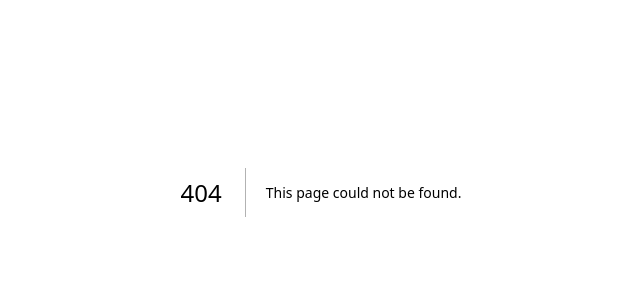
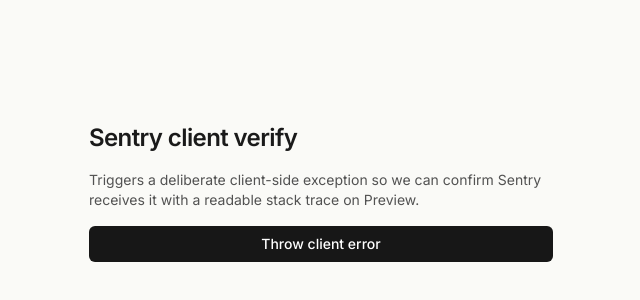
Before and after one commit to asumacodes/listener, a Next.js app: page /debug/sentry in a window 1280 px wide. Before the commit this address had no page. Shown: the part 208-508 px from the top of the page, without its empty margins (319-959 px from the left). Built offline with nearby package versions, Linux system fonts and the light colour scheme.

Commit message:
feat: sentry init and configured

```diff
--- /dev/null
+++ b/app/api/debug/sentry/route.ts
@@ -0,0 +1,13 @@
+import { NextResponse } from "next/server";
+
+/**
+ * Deliberate server error for Sentry verification (Phase 1 / Phase 6).
+ * Available in development and Vercel Preview only — 404 in production.
+ */
+export const GET = () => {
+  if (process.env.VERCEL_ENV === "production") {
+    return NextResponse.json({ error: "Not found" }, { status: 404 });
+  }
+
+  throw new Error("Sentry API verify: deliberate server error");
+};
--- /dev/null
+++ b/app/debug/sentry/SentryClientDebugPage.tsx
@@ -0,0 +1,41 @@
+"use client";
+
+import * as Sentry from "@sentry/nextjs";
+import { useState } from "react";
+
+/**
+ * Deliberate client error for Sentry verification (Phase 1 / Phase 6).
+ * Available in development and Vercel Preview only — blank 404 shell in production
+ * is handled by the server page wrapper.
+ */
+export default function SentryClientDebugPage() {
+  const [armed, setArmed] = useState(false);
+
+  if (armed) {
+    throw new Error("Sentry client verify: deliberate client error");
+  }
+
+  return (
+    <main className="mx-auto flex min-h-dvh max-w-lg flex-col justify-center gap-4 px-6 py-16">
+      <h1 className="text-2xl font-semibold tracking-tight">
+        Sentry client verify
+      </h1>
+      <p className="text-sm text-neutral-600">
+        Triggers a deliberate client-side exception so we can confirm Sentry
+        receives it with a readable stack trace on Preview.
+      </p>
+      <button
+        type="button"
+        className="rounded-md bg-neutral-900 px-4 py-2 text-sm font-medium text-white"
+        onClick={() => {
+          Sentry.captureException(
+            new Error("Sentry client verify: captureException")
+          );
+          setArmed(true);
+        }}
+      >
+        Throw client error
+      </button>
+    </main>
+  );
+}
--- /dev/null
+++ b/app/debug/sentry/page.tsx
@@ -0,0 +1,14 @@
+import { notFound } from "next/navigation";
+
+import SentryClientDebugPage from "./SentryClientDebugPage";
+
+/**
+ * Preview/dev-only debug surface for Phase 1 Sentry verification.
+ */
+export default function DebugSentryPage() {
+  if (process.env.VERCEL_ENV === "production") {
+    notFound();
+  }
+
+  return <SentryClientDebugPage />;
+}
--- /dev/null
+++ b/app/global-error.tsx
@@ -0,0 +1,27 @@
+"use client";
+
+import * as Sentry from "@sentry/nextjs";
+import NextError from "next/error";
+import { useEffect } from "react";
+
+export default function GlobalError({
+  error,
+}: {
+  error: Error & { digest?: string };
+}) {
+  useEffect(() => {
+    Sentry.captureException(error);
+  }, [error]);
+
+  return (
+    <html>
+      <body>
+        {/* `NextError` is the default Next.js error page component. Its type
+            definition requires a `statusCode` prop. However, since the App Router
+            does not expose status codes for errors, we simply pass 0 to render a
+            generic error message. */}
+        <NextError statusCode={0} />
+      </body>
+    </html>
+  );
+}
--- /dev/null
+++ b/instrumentation-client.ts
@@ -0,0 +1,6 @@
+// Next.js App Router client instrumentation entry — loads shared client Sentry init.
+// https://docs.sentry.io/platforms/javascript/guides/nextjs/
+
+import "./sentry.client.config";
+
+export { onRouterTransitionStart } from "./sentry.client.config";
--- /dev/null
+++ b/instrumentation.ts
@@ -0,0 +1,13 @@
+import * as Sentry from "@sentry/nextjs";
+
+export async function register() {
+  if (process.env.NEXT_RUNTIME === "nodejs") {
+    await import("./sentry.server.config");
+  }
+
+  if (process.env.NEXT_RUNTIME === "edge") {
+    await import("./sentry.edge.config");
+  }
+}
+
+export const onRequestError = Sentry.captureRequestError;
--- a/lib/supabase/proxy.ts
+++ b/lib/supabase/proxy.ts
@@ -48,9 +48,12 @@
   const isAuthRoute =
     pathname.startsWith("/login") || pathname.startsWith("/auth");
   const isApiRoute = pathname.startsWith("/api/");
+  // Preview-gated Sentry verify UI + tunnel (Phase 1 / Phase 6)
+  const isSentryPublicRoute =
+    pathname.startsWith("/debug/sentry") || pathname.startsWith("/monitoring");
 
   // Unauthenticated -> push to /login (pages only; API routes return their own 401)
-  if (!user && !isAuthRoute && !isApiRoute) {
+  if (!user && !isAuthRoute && !isApiRoute && !isSentryPublicRoute) {
     const url = request.nextUrl.clone();
     url.pathname = "/login";
     return NextResponse.redirect(url);
--- a/next.config.ts
+++ b/next.config.ts
@@ -1,11 +1,52 @@
 import withPWA from "next-pwa";
+import { withSentryConfig } from "@sentry/nextjs";
 
 const nextConfig = {
   turbopack: {},
 } satisfies import("next").NextConfig;
 
-export default withPWA({
+const withPwaConfig = withPWA({
   dest: "public",
   disable: process.env.NODE_ENV === "development",
   importScripts: ["/push-sw.js"],
 })(nextConfig as unknown as Parameters<ReturnType<typeof withPWA>>[0]);
+
+export default withSentryConfig(withPwaConfig, {
+  // For all available options, see:
+  // https://www.npmjs.com/package/@sentry/webpack-plugin#options
+
+  org: "murmur-cr",
+  project: "javascript-nextjs",
+
+  // Auth token for source map uploads (Vercel / .env.sentry-build-plugin)
+  authToken: process.env.SENTRY_AUTH_TOKEN,
+
+  // Only print logs for uploading source maps in CI
+  silent: !process.env.CI,
+
+  // For all available options, see:
+  // https://docs.sentry.io/platforms/javascript/guides/nextjs/manual-setup/
+
+  // Upload a larger set of source maps for prettier stack traces (increases build time)
+  widenClientFileUpload: true,
+
+  // Route browser requests to Sentry through a Next.js rewrite to circumvent ad-blockers.
+  // This can increase your server load as well as your hosting bill.
+  // Note: Check that the configured route will not match with your Next.js middleware, otherwise reporting of client-
+  // side errors will fail.
+  tunnelRoute: "/monitoring",
+
+  webpack: {
+    // Enables automatic instrumentation of Vercel Cron Monitors. (Does not yet work with App Router route handlers.)
+    // See the following for more information:
+    // https://docs.sentry.io/product/crons/
+    // https://vercel.com/docs/cron-jobs
+    automaticVercelMonitors: true,
+
+    // Tree-shaking options for reducing bundle size
+    treeshake: {
+      // Automatically tree-shake Sentry logger statements to reduce bundle size
+      removeDebugLogging: true,
+    },
+  },
+});
--- a/package.json
+++ b/package.json
@@ -23,6 +23,7 @@
   },
   "dependencies": {
     "@gsap/react": "^2.1.2",
+    "@sentry/nextjs": "^10.67.0",
     "@supabase/ssr": "^0.10.3",
     "@supabase/supabase-js": "^2.106.2",
     "gsap": "^3.15.0",
--- /dev/null
+++ b/sentry.client.config.ts
@@ -0,0 +1,32 @@
+// This file configures the initialization of Sentry on the client.
+// https://docs.sentry.io/platforms/javascript/guides/nextjs/
+
+import * as Sentry from "@sentry/nextjs";
+
+Sentry.init({
+  dsn: "https://43e9459132d421046fcb80778b54a584@o4511778488975360.ingest.us.sentry.io/4511778489630720",
+
+  environment: process.env.VERCEL_ENV ?? "development",
+  tracesSampleRate: 0.1,
+
+  ignoreErrors: [
+    "AbortError",
+    "Non-Error promise rejection captured",
+    "ResizeObserver loop limit exceeded",
+    "Network request failed",
+    "Failed to fetch",
+    "Load failed",
+  ],
+  beforeSend(event, hint) {
+    // Drop errors from a closed/backgrounded tab mid-recording or mid-run
+    if (
+      hint.originalException instanceof DOMException &&
+      hint.originalException.name === "AbortError"
+    ) {
+      return null;
+    }
+    return event;
+  },
+});
+
+export const onRouterTransitionStart = Sentry.captureRouterTransitionStart;
--- /dev/null
+++ b/sentry.edge.config.ts
@@ -0,0 +1,13 @@
+// This file configures the initialization of Sentry for edge features (middleware, edge routes, and so on).
+// The config you add here will be used whenever one of the edge features is loaded.
+// Note that this config is unrelated to the Vercel Edge Runtime and is also required when running locally.
+// https://docs.sentry.io/platforms/javascript/guides/nextjs/
+
+import * as Sentry from "@sentry/nextjs";
+
+Sentry.init({
+  dsn: "https://43e9459132d421046fcb80778b54a584@o4511778488975360.ingest.us.sentry.io/4511778489630720",
+
+  environment: process.env.VERCEL_ENV ?? "development",
+  tracesSampleRate: 0.1,
+});
--- /dev/null
+++ b/sentry.server.config.ts
@@ -0,0 +1,12 @@
+// This file configures the initialization of Sentry on the server.
+// The config you add here will be used whenever the server handles a request.
+// https://docs.sentry.io/platforms/javascript/guides/nextjs/
+
+import * as Sentry from "@sentry/nextjs";
+
+Sentry.init({
+  dsn: "https://43e9459132d421046fcb80778b54a584@o4511778488975360.ingest.us.sentry.io/4511778489630720",
+
+  environment: process.env.VERCEL_ENV ?? "development",
+  tracesSampleRate: 0.1,
+});
```
Also changed, not shown: 2 other files (tests, documents, lock files or other folders).
